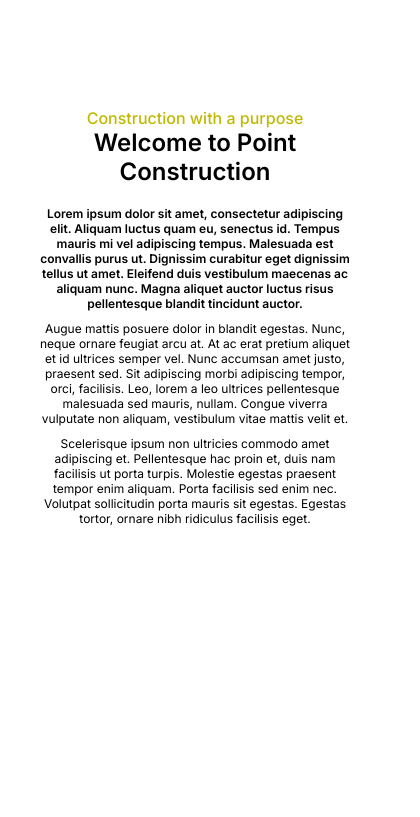
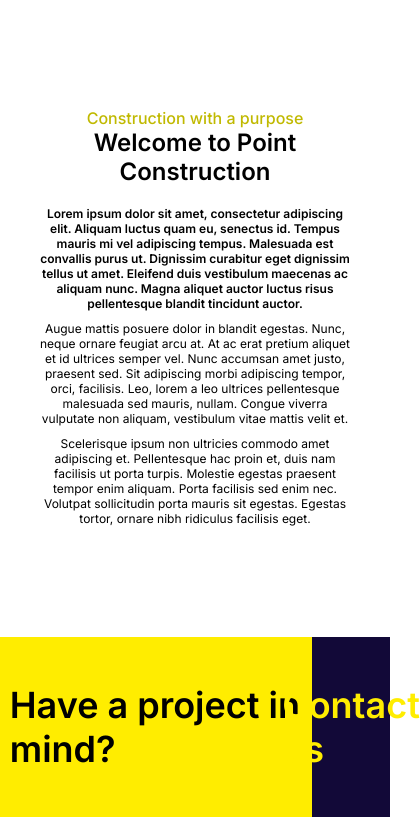
Before and after one commit to Dylaan94/point-construction, a Gatsby site: page / in a window 390 px wide. Shown: the part 903-1720 px from the top of the page, 420 px wide, since content can reach past the window. Before the commit the page ends 1520 px from the top, so only its background shows below. Built offline with nearby package versions, Linux system fonts and the light colour scheme; Gatsby itself is replaced by a stand-in of ours.

Commit message:
added contact us banner -currently not responsive

```diff
--- /dev/null
+++ b/src/components/ContactUsBanner.js
@@ -0,0 +1,46 @@
+import React from "react";
+import styled from "styled-components";
+
+export default function ContactUsBanner() {
+  return (
+    <Container>
+      <TextDiv>
+        <p>Have a project in mind?</p>
+      </TextDiv>
+      <ContactDiv>
+        <p>Contact us</p>
+      </ContactDiv>
+    </Container>
+  );
+}
+
+const Container = styled.div`
+  height: 180px;
+  background-color: #ffed00;
+  display: flex;
+`;
+
+const TextDiv = styled.div`
+  width: 80%;
+  align-self: center;
+  margin-left: 2.5%;
+
+  p {
+    font-size: 36px;
+    font-weight: 600;
+  }
+`;
+
+const ContactDiv = styled.div`
+  width: 20%;
+  background-color: #120938;
+  display: flex;
+  align-items: center;
+  justify-content: center;
+
+  p {
+    color: #ffed00;
+    font-size: 36px;
+    font-weight: 600;
+  }
+`;
--- a/src/pages/index.js
+++ b/src/pages/index.js
@@ -5,12 +5,14 @@ import styled from "styled-components";
 import Layout from "../components/Layout";
 import MainSection from "../components/MainSection";
 import WelcomeSection from "../components/WelcomeSection";
+import ContactUsBanner from "../components/ContactUsBanner";
 
 const IndexPage = () => {
   return (
     <Layout>
       <MainSection />
       <WelcomeSection />
+      <ContactUsBanner />
     </Layout>
   );
 };
```
